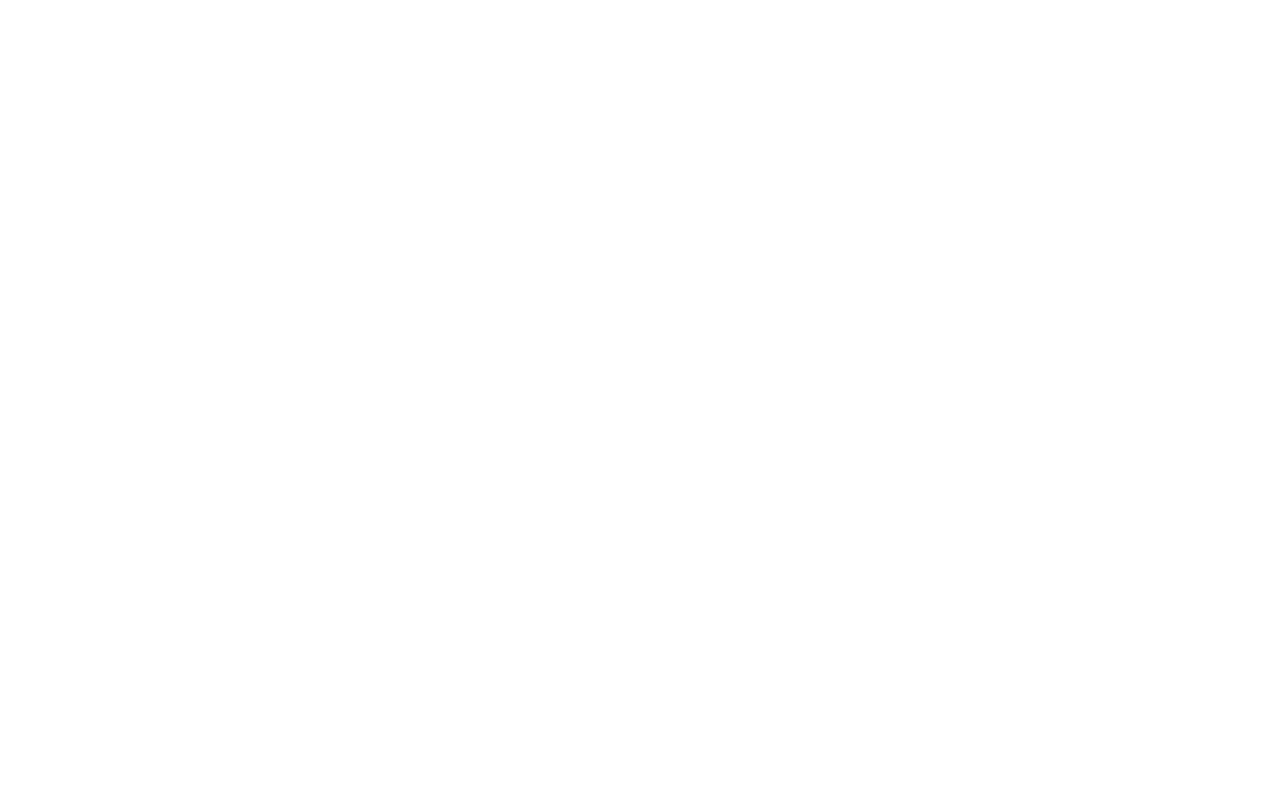
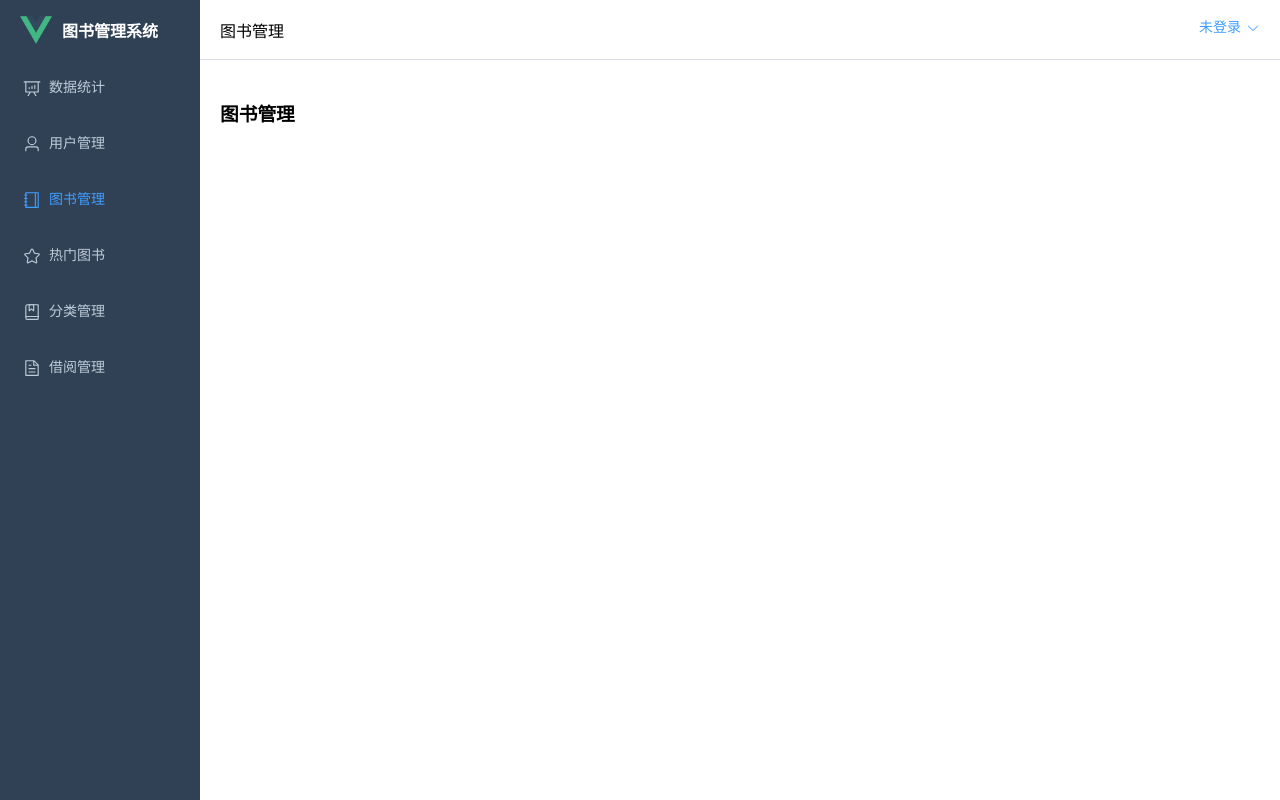
Before and after one commit to xytgy/library-system, a Vue app: page /book in a window 1280 px wide. Before the commit this address had no page. Built offline with nearby package versions, Linux system fonts and the light colour scheme; sample sign-in values are in the browser's storage; the HTML template or start-up script is replaced by a standard one.

Commit message:
feature:book-page开始开发

```diff
--- a/src/router/index.ts
+++ b/src/router/index.ts
@@ -20,6 +20,14 @@
       path: '/',
       name: 'MainLayout',
       component: () => import('../layout/MainLayout.vue'),
+      children: [
+        {
+          path: 'book',
+          name: 'Book',
+          component: () => import('../views/book/index.vue'),
+          meta: { title: '图书管理', roles: ['super_admin', 'admin'] }
+        }
+      ]
     }
   ]
   const router = createRouter({
--- /dev/null
+++ b/src/views/book/index.vue
@@ -0,0 +1,5 @@
+<template>
+  <div>
+    <h1>图书管理</h1>
+  </div>
+</template>
```
